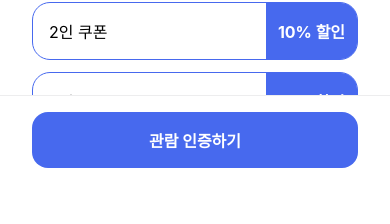
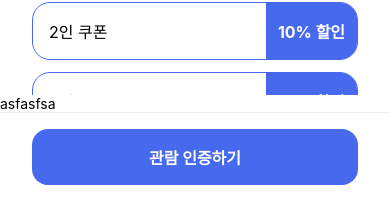
Before and after one commit to umsanmaru/Project_undefined, a React Native app in the folder ProjectName/: screen /DETAIL in a window 390 px wide. Shown: the part 360-584 px from the top of the page. Built offline with nearby package versions, Linux system fonts and the light colour scheme.

Commit message:
0713 dooho
certificate button build

```diff
--- a/ProjectName/src/screens/DetailScreen.js
+++ b/ProjectName/src/screens/DetailScreen.js
@@ -1,8 +1,9 @@
 import React, { Component } from 'react'
-import {SafeAreaView, StyleSheet, Text, ScrollView, View, Button} from 'react-native'
+import {SafeAreaView, StyleSheet, Text, ScrollView, View, TextInput} from 'react-native'
 import { TouchableOpacity } from 'react-native-gesture-handler';
 import {SliderBox} from 'react-native-image-slider-box';
-import Icon from 'react-native-vector-icons/Feather';
+import { useState } from 'react';
+
 
 const styles = StyleSheet.create({
   sliderdot:{
@@ -74,21 +75,24 @@ const DiscountButton = ({onPress, people, discount}) => (
     </View>
   </View></TouchableOpacity>
 );
-const Footer = ({}) => (
+
+const Footer = ({onPress}) => (
   <View style ={{borderColor: "#EDEDEE", borderTopWidth: 1, paddingHorizontal: 32, paddingTop: 16,
   height: 102, width: "100%"}}>
+  <TouchableOpacity onPress={onPress}>
     <View style={{backgroundColor: "#4769EE", paddingVertical: 16, alignItems: "center", borderRadius: 16}}>
       <Text style={{color: "white", fontSize: 16, fontWeight: "700"}}>관람 인증하기</Text>
-    </View>
+    </View></TouchableOpacity>
   </View>
 );
 
-class DetailScreen extends Component {
-  render() {
+const DetailScreen = ({}) => {
     const id = [1, 2, 3, 4, 5, 6]
     const buttonList = id.map((button)=> (
       <DiscountButton people={button} discount={5*button}/>
       ))
+      const [Certificate, setCertificate] = useState(false);
+
     return (
       <SafeAreaView>
 
@@ -106,16 +110,14 @@ class DetailScreen extends Component {
           </View>
         </ScrollView>
 
-        <View style={{position: 'relative', bottom: 0}}>
-          <Footer/>
+        <View style={{position: 'static', bottom: 0}}>
+          {Certificate ? <TextInput></TextInput> : (<Text>asfasfsa</Text>)}
+          <Footer onPress={() => {setCertificate(true)}}/>
         </View>
-
-
 
       </SafeAreaView>
 
     );
-  }
 }
 
 
```
